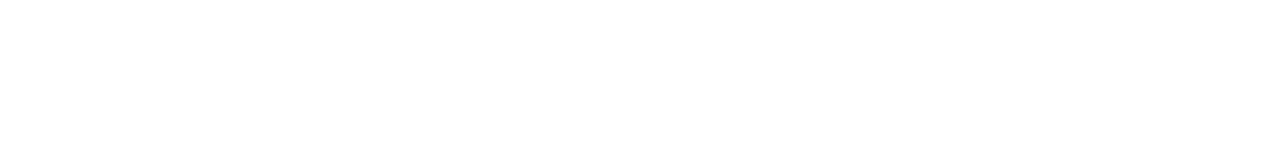
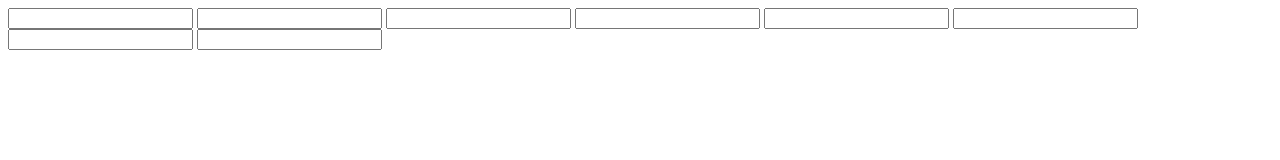
Before and after one commit to daeyansid/testing, a plain HTML site: page index.html in a window 1280 px wide. Drawn offline with Linux system fonts and the light colour scheme.

Commit message:
2nd Commit

```diff
--- a/index.html
+++ b/index.html
@@ -6,6 +6,13 @@
     <title>Document</title>
 </head>
 <body>
-
+    <input type="text" name="" id="">
+    <input type="text" name="" id="">
+    <input type="text" name="" id="">
+    <input type="text" name="" id="">
+    <input type="text" name="" id="">
+    <input type="text" name="" id="">
+    <input type="text" name="" id="">
+    <input type="text" name="" id="">
 </body>
 </html>
```
